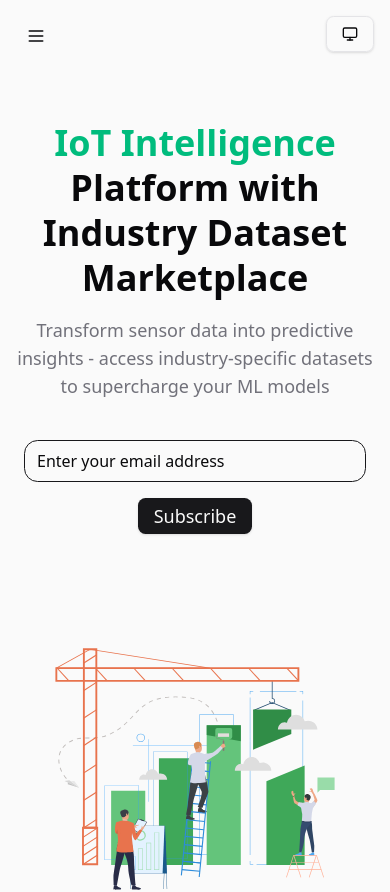
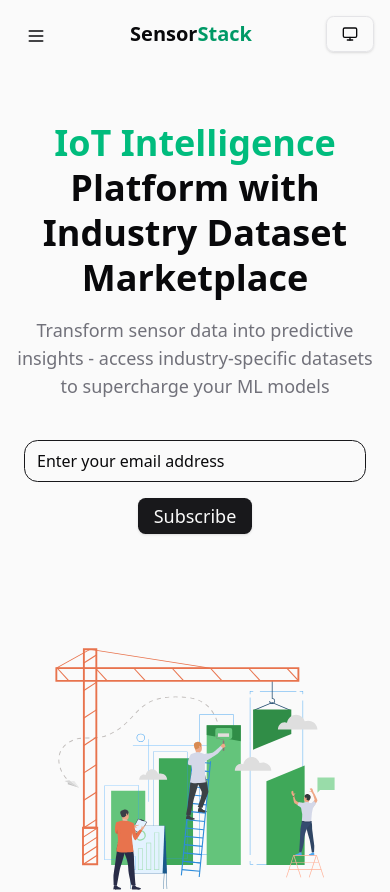
Before and after one commit to nyzss/sensorstack, a React (Vite) app: page / in a window 390 px wide. Shown: the top 892 px of the page. Built offline with nearby package versions, Linux system fonts and the light colour scheme.

Commit message:
feat: update layout component horizontal padding and added logo on mobile view

```diff
--- a/src/components/layout.tsx
+++ b/src/components/layout.tsx
@@ -15,7 +15,7 @@ export default function Layout() {
     return (
         <div className="w-screen h-screen">
             <div className="flex flex-col items-center">
-                <div className="container lg:max-w-[60rem]">
+                <div className="container">
                     <nav className="hidden justify-between p-5 w-full sm:flex">
                         <div>
                             <h1 className="font-extrabold text-xl py-1 select-none">
@@ -81,6 +81,12 @@ export default function Layout() {
                                 </div>
                             </CollapsibleContent>
                         </Collapsible>
+                        <h1 className="font-extrabold text-xl py-1 select-none">
+                            Sensor
+                            <span className="text-emerald-600 dark:text-emerald-400">
+                                Stack
+                            </span>
+                        </h1>
                         <ThemeSelect />
                     </nav>
                     <Outlet />
```
